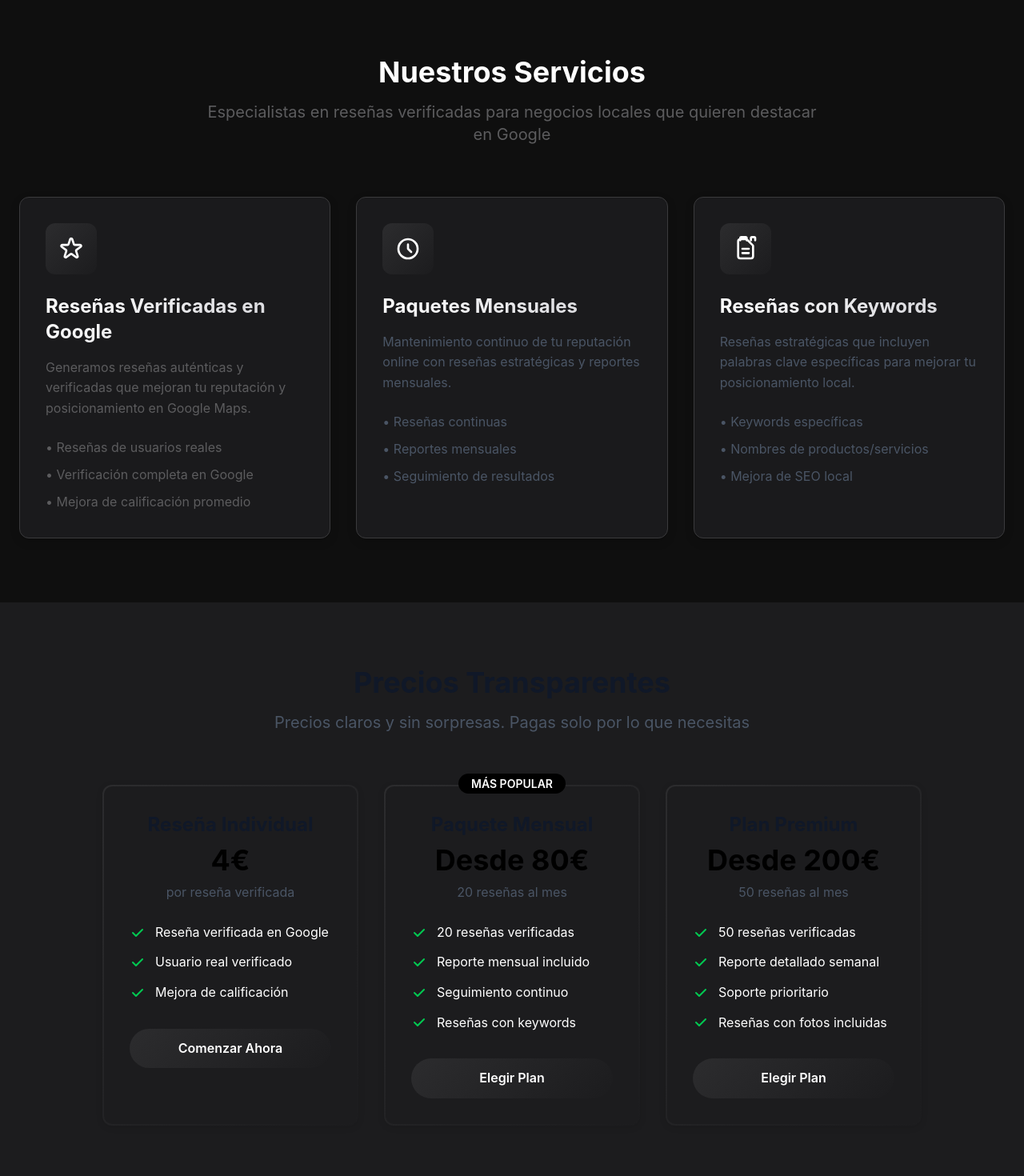
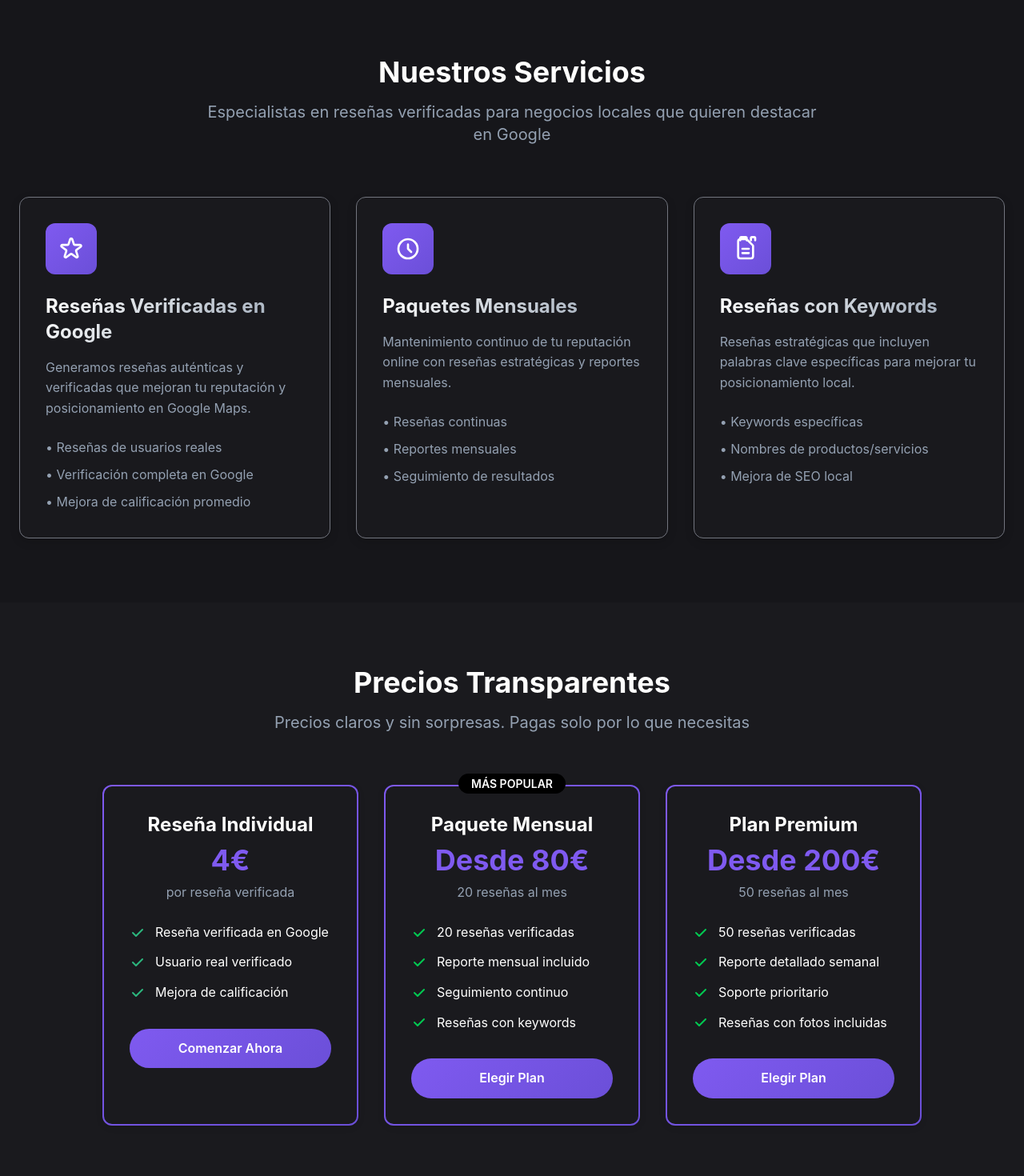
Before and after one commit to AXELRAYO990/ElRESENADOR, a React (Vite) app: page / in a window 1280 px wide. Shown: the part 580-2050 px from the top of the page at 80% size. Built offline with nearby package versions, Linux system fonts and the light colour scheme.

Commit message:
Actualizada paleta de colores con nueva combinación elegante: #16161a, #fffffe, #94a1b2, #7f5af0, etc.

```diff
--- a/src/App.css
+++ b/src/App.css
@@ -1,4 +1,4 @@
-/* Estilos elegantes para EL RESEÑADOR - Paleta de Colores Específica */
+/* Estilos elegantes para EL RESEÑADOR - Nueva Paleta de Colores */
 
 /* Smooth scrolling para navegación */
 html {
@@ -9,32 +9,32 @@
 body {
   font-family: 'Inter', -apple-system, BlinkMacSystemFont, 'Segoe UI', Roboto, sans-serif;
   line-height: 1.6;
-  background-color: #0F0F0F;
-  color: #FFFFFF;
+  background-color: #16161a;
+  color: #fffffe;
 }
 
-/* Gradientes elegantes con la paleta específica */
+/* Gradientes elegantes con la nueva paleta */
 .gradient-elegant {
-  background: linear-gradient(135deg, #0F0F0F 0%, #1C1C1E 25%, #2C2C2E 50%, #1C1C1E 75%, #0F0F0F 100%);
+  background: linear-gradient(135deg, #16161a 0%, #1a1a1e 25%, #2a2a2e 50%, #1a1a1e 75%, #16161a 100%);
 }
 
 .gradient-hero {
-  background: linear-gradient(135deg, #0F0F0F 0%, #1C1C1E 25%, #2C2C2E 50%, #1C1C1E 75%, #0F0F0F 100%);
+  background: linear-gradient(135deg, #16161a 0%, #1a1a1e 25%, #2a2a2e 50%, #1a1a1e 75%, #16161a 100%);
 }
 
 .gradient-card {
-  background: linear-gradient(135deg, #1C1C1E 0%, #2C2C2E 50%, #1C1C1E 100%);
+  background: linear-gradient(135deg, #1a1a1e 0%, #2a2a2e 50%, #1a1a1e 100%);
 }
 
 .gradient-button {
-  background: linear-gradient(135deg, #2C2C2E 0%, #1C1C1E 100%);
+  background: linear-gradient(135deg, #7f5af0 0%, #6b4fd8 100%);
   transition: all 0.3s ease;
 }
 
 .gradient-button:hover {
-  background: linear-gradient(135deg, #4A4A4D 0%, #2C2C2E 100%);
+  background: linear-gradient(135deg, #6b4fd8 0%, #7f5af0 100%);
   transform: translateY(-2px);
-  box-shadow: 0 4px 12px rgba(0, 0, 0, 0.25);
+  box-shadow: 0 4px 12px rgba(127, 90, 240, 0.3);
 }
 
 /* Efectos hover elegantes */
@@ -47,26 +47,26 @@
   box-shadow: 0 6px 16px rgba(0, 0, 0, 0.25);
 }
 
-/* Cards con efectos glassmorphism usando la paleta específica */
+/* Cards con efectos glassmorphism usando la nueva paleta */
 .glass-card {
-  background: rgba(28, 28, 30, 0.95);
+  background: rgba(26, 26, 30, 0.95);
   backdrop-filter: blur(10px);
-  border: 1px solid #3A3A3C;
+  border: 1px solid #72757e;
   box-shadow: 0 4px 12px rgba(0, 0, 0, 0.15);
 }
 
 .glass-card:hover {
-  background: rgba(44, 44, 46, 0.98);
+  background: rgba(42, 42, 46, 0.98);
   box-shadow: 0 6px 16px rgba(0, 0, 0, 0.25);
   transform: translateY(-4px);
-  border-color: #4A4A4D;
+  border-color: #7f5af0;
 }
 
-/* Botones elegantes con la paleta específica */
+/* Botones elegantes con la nueva paleta */
 .btn-elegant {
-  background: linear-gradient(135deg, #2C2C2E 0%, #1C1C1E 100%);
+  background: linear-gradient(135deg, #7f5af0 0%, #6b4fd8 100%);
   border: none;
-  color: #FFFFFF;
+  color: #fffffe;
   padding: 12px 32px;
   border-radius: 50px;
   font-weight: 600;
@@ -82,7 +82,7 @@
   left: -100%;
   width: 100%;
   height: 100%;
-  background: linear-gradient(90deg, transparent, rgba(255, 255, 255, 0.1), transparent);
+  background: linear-gradient(90deg, transparent, rgba(255, 255, 254, 0.2), transparent);
   transition: left 0.5s;
 }
 
@@ -92,20 +92,20 @@
 
 .btn-elegant:hover {
   transform: translateY(-2px);
-  box-shadow: 0 4px 12px rgba(0, 0, 0, 0.25);
-  background: linear-gradient(135deg, #4A4A4D 0%, #2C2C2E 100%);
+  box-shadow: 0 4px 12px rgba(127, 90, 240, 0.4);
+  background: linear-gradient(135deg, #6b4fd8 0%, #7f5af0 100%);
 }
 
-/* Efectos de texto con la paleta específica */
+/* Efectos de texto con la nueva paleta */
 .text-gradient {
-  background: linear-gradient(135deg, #FFFFFF 0%, #D1D1D6 100%);
+  background: linear-gradient(135deg, #fffffe 0%, #94a1b2 100%);
   -webkit-background-clip: text;
   -webkit-text-fill-color: transparent;
   background-clip: text;
 }
 
 .text-glow {
-  text-shadow: 0 0 20px rgba(255, 255, 255, 0.3);
+  text-shadow: 0 0 20px rgba(127, 90, 240, 0.5);
 }
 
 /* Animaciones sutiles */
@@ -137,7 +137,7 @@
   animation: float 3s ease-in-out infinite;
 }
 
-/* Efectos de sombra elegantes con la paleta específica */
+/* Efectos de sombra elegantes con la nueva paleta */
 .shadow-elegant {
   box-shadow: 0 2px 8px rgba(0, 0, 0, 0.1);
 }
@@ -146,10 +146,10 @@
   box-shadow: 0 4px 12px rgba(0, 0, 0, 0.15);
 }
 
-/* Efectos de borde con la paleta específica */
+/* Efectos de borde con la nueva paleta */
 .border-gradient {
   border: 2px solid;
-  border-image: linear-gradient(135deg, #2C2C2E, #1C1C1E) 1;
+  border-image: linear-gradient(135deg, #7f5af0, #6b4fd8) 1;
 }
 
 /* Efectos de hover para navegación */
@@ -165,7 +165,7 @@
   height: 2px;
   bottom: -4px;
   left: 0;
-  background: linear-gradient(135deg, #FFFFFF, #D1D1D6);
+  background: linear-gradient(135deg, #7f5af0, #6b4fd8);
   transition: width 0.3s ease;
 }
 
@@ -173,26 +173,26 @@
   width: 100%;
 }
 
-/* Efectos para estadísticas con la paleta específica */
+/* Efectos para estadísticas con la nueva paleta */
 .stats-elegant {
-  background: linear-gradient(135deg, #FFFFFF 0%, #D1D1D6 100%);
+  background: linear-gradient(135deg, #fffffe 0%, #94a1b2 100%);
   -webkit-background-clip: text;
   -webkit-text-fill-color: transparent;
   background-clip: text;
   font-weight: 700;
 }
 
-/* Efectos para iconos con la paleta específica */
+/* Efectos para iconos con la nueva paleta */
 .icon-elegant {
-  background: linear-gradient(135deg, #2C2C2E 0%, #1C1C1E 100%);
+  background: linear-gradient(135deg, #7f5af0 0%, #6b4fd8 100%);
   border-radius: 12px;
   transition: all 0.3s ease;
 }
 
 .icon-elegant:hover {
   transform: scale(1.1) rotate(5deg);
-  box-shadow: 0 4px 12px rgba(0, 0, 0, 0.25);
-  background: linear-gradient(135deg, #4A4A4D 0%, #2C2C2E 100%);
+  box-shadow: 0 4px 12px rgba(127, 90, 240, 0.3);
+  background: linear-gradient(135deg, #6b4fd8 0%, #7f5af0 100%);
 }
 
 /* Responsive improvements */
@@ -208,19 +208,19 @@
   scroll-behavior: smooth;
 }
 
-/* Efectos de hover para precios con la paleta específica */
+/* Efectos de hover para precios con la nueva paleta */
 .price-card-elegant {
   transition: all 0.4s cubic-bezier(0.4, 0, 0.2, 1);
   border: 2px solid transparent;
-  background: linear-gradient(#1C1C1E, #1C1C1E) padding-box,
-              linear-gradient(135deg, #2C2C2E, #1C1C1E) border-box;
+  background: linear-gradient(#1a1a1e, #1a1a1e) padding-box,
+              linear-gradient(135deg, #7f5af0, #6b4fd8) border-box;
 }
 
 .price-card-elegant:hover {
   transform: translateY(-8px);
-  box-shadow: 0 6px 16px rgba(0, 0, 0, 0.25);
-  background: linear-gradient(#2C2C2E, #2C2C2E) padding-box,
-              linear-gradient(135deg, #4A4A4D, #2C2C2E) border-box;
+  box-shadow: 0 6px 16px rgba(127, 90, 240, 0.2);
+  background: linear-gradient(#2a2a2e, #2a2a2e) padding-box,
+              linear-gradient(135deg, #6b4fd8, #7f5af0) border-box;
 }
 
 /* Efectos de texto con sombra */
@@ -231,53 +231,76 @@
 /* Efectos de fondo con patrón sutil */
 .pattern-bg {
   background-image:
-    radial-gradient(circle at 25% 25%, rgba(255, 255, 255, 0.05) 0%, transparent 50%),
-    radial-gradient(circle at 75% 75%, rgba(255, 255, 255, 0.03) 0%, transparent 50%);
+    radial-gradient(circle at 25% 25%, rgba(127, 90, 240, 0.1) 0%, transparent 50%),
+    radial-gradient(circle at 75% 75%, rgba(44, 182, 125, 0.05) 0%, transparent 50%);
 }
 
-/* Clases adicionales para la paleta específica */
+/* Clases adicionales para la nueva paleta específica */
 .bg-primary-dark {
-  background-color: #0F0F0F;
+  background-color: #16161a;
 }
 
 .bg-card-dark {
-  background-color: #1C1C1E;
+  background-color: #1a1a1e;
 }
 
 .bg-nav-dark {
-  background-color: #2C2C2E;
+  background-color: #2a2a2e;
 }
 
 .border-subtle {
-  border-color: #3A3A3C;
+  border-color: #72757e;
 }
 
-.hover-dark {
-  background-color: #4A4A4D;
+.hover-highlight {
+  background-color: #7f5af0;
 }
 
 .text-secondary {
-  color: #5C5C5E;
+  color: #94a1b2;
 }
 
-.text-placeholder {
-  color: #8E8E93;
+.text-tertiary {
+  color: #72757e;
+}
+
+.text-success {
+  color: #2cb67d;
 }
 
 .border-soft {
-  border-color: #D1D1D6;
+  border-color: #010101;
 }
 
 .bg-light {
-  background-color: #E5E5EA;
-}
-
-.bg-card-light {
-  background-color: #F2F2F7;
+  background-color: #fffffe;
 }
 
 .text-dark {
-  color: #000000;
+  color: #16161a;
+}
+
+.text-headline {
+  color: #fffffe;
+}
+
+.text-paragraph {
+  color: #94a1b2;
+}
+
+.btn-primary {
+  background-color: #7f5af0;
+  color: #fffffe;
+}
+
+.btn-secondary {
+  background-color: #72757e;
+  color: #fffffe;
+}
+
+.btn-success {
+  background-color: #2cb67d;
+  color: #fffffe;
 }
 
 /* Sombras específicas */
@@ -294,5 +317,23 @@
 }
 
 .shadow-glow {
-  box-shadow: 0 0 10px rgba(255, 255, 255, 0.05);
+  box-shadow: 0 0 10px rgba(127, 90, 240, 0.3);
 }
+
+/* Efectos de highlight */
+.highlight {
+  color: #7f5af0;
+}
+
+.highlight-bg {
+  background-color: #7f5af0;
+}
+
+/* Efectos de stroke */
+.stroke {
+  border-color: #010101;
+}
+
+.stroke-text {
+  color: #010101;
+}
--- a/src/App.tsx
+++ b/src/App.tsx
@@ -28,11 +28,11 @@
       <section className="gradient-hero text-white py-20 pattern-bg">
         <div className="container mx-auto px-6 text-center">
           <div className="max-w-4xl mx-auto">
-            <h1 className="text-5xl md:text-7xl font-bold mb-6">
+            <h1 className="text-5xl md:text-7xl font-bold mb-6 text-headline">
               Reseñas Verificadas
-              <span className="block text-secondary">que Transforman</span>
+              <span className="block highlight">que Transforman</span>
             </h1>
-            <p className="text-xl md:text-2xl text-secondary mb-8 max-w-3xl mx-auto">
+            <p className="text-xl md:text-2xl text-paragraph mb-8 max-w-3xl mx-auto">
               Mejoramos la reputación y posicionamiento de tu negocio local con reseñas auténticas en Google
             </p>
             <div className="flex flex-col sm:flex-row gap-4 justify-center">
@@ -51,8 +51,8 @@
       <section id="servicios" className="py-20 bg-primary-dark">
         <div className="container mx-auto px-6">
           <div className="text-center mb-16">
-            <h2 className="text-4xl font-bold text-white mb-4">Nuestros Servicios</h2>
-            <p className="text-xl text-secondary max-w-3xl mx-auto">
+            <h2 className="text-4xl font-bold text-headline mb-4">Nuestros Servicios</h2>
+            <p className="text-xl text-paragraph max-w-3xl mx-auto">
               Especialistas en reseñas verificadas para negocios locales que quieren destacar en Google
             </p>
           </div>
@@ -65,10 +65,10 @@
                 </svg>
               </div>
               <h3 className="text-2xl font-bold text-gradient mb-4">Reseñas Verificadas en Google</h3>
-              <p className="text-secondary mb-6">
+              <p className="text-paragraph mb-6">
                 Generamos reseñas auténticas y verificadas que mejoran tu reputación y posicionamiento en Google Maps.
               </p>
-              <ul className="text-secondary space-y-2">
+              <ul className="text-paragraph space-y-2">
                 <li>• Reseñas de usuarios reales</li>
                 <li>• Verificación completa en Google</li>
                 <li>• Mejora de calificación promedio</li>
@@ -82,10 +82,10 @@
                 </svg>
               </div>
               <h3 className="text-2xl font-bold text-gradient mb-4">Paquetes Mensuales</h3>
-              <p className="text-gray-600 mb-6">
+              <p className="text-paragraph mb-6">
                 Mantenimiento continuo de tu reputación online con reseñas estratégicas y reportes mensuales.
               </p>
-              <ul className="text-gray-600 space-y-2">
+              <ul className="text-paragraph space-y-2">
                 <li>• Reseñas continuas</li>
                 <li>• Reportes mensuales</li>
                 <li>• Seguimiento de resultados</li>
@@ -99,10 +99,10 @@
                 </svg>
               </div>
               <h3 className="text-2xl font-bold text-gradient mb-4">Reseñas con Keywords</h3>
-              <p className="text-gray-600 mb-6">
+              <p className="text-paragraph mb-6">
                 Reseñas estratégicas que incluyen palabras clave específicas para mejorar tu posicionamiento local.
               </p>
-              <ul className="text-gray-600 space-y-2">
+              <ul className="text-paragraph space-y-2">
                 <li>• Keywords específicas</li>
                 <li>• Nombres de productos/servicios</li>
                 <li>• Mejora de SEO local</li>
@@ -116,8 +116,8 @@
       <section className="py-20 bg-card-dark">
         <div className="container mx-auto px-6">
           <div className="text-center mb-16">
-            <h2 className="text-4xl font-bold text-gray-900 mb-4">Precios Transparentes</h2>
-            <p className="text-xl text-gray-600 max-w-3xl mx-auto">
+            <h2 className="text-4xl font-bold text-headline mb-4">Precios Transparentes</h2>
+            <p className="text-xl text-paragraph max-w-3xl mx-auto">
               Precios claros y sin sorpresas. Pagas solo por lo que necesitas
             </p>
           </div>
@@ -125,25 +125,25 @@
           <div className="grid md:grid-cols-3 gap-8 max-w-5xl mx-auto">
             <div className="price-card-elegant p-8 rounded-xl shadow-elegant">
               <div className="text-center mb-6">
-                <h3 className="text-2xl font-bold text-gray-900 mb-2">Reseña Individual</h3>
-                <div className="text-4xl font-bold text-black mb-2">4€</div>
-                <p className="text-gray-600">por reseña verificada</p>
+                <h3 className="text-2xl font-bold text-headline mb-2">Reseña Individual</h3>
+                <div className="text-4xl font-bold highlight mb-2">4€</div>
+                <p className="text-paragraph">por reseña verificada</p>
               </div>
               <ul className="space-y-3 mb-8">
                 <li className="flex items-center">
-                  <svg className="w-5 h-5 text-green-500 mr-3" fill="currentColor" viewBox="0 0 20 20">
+                  <svg className="w-5 h-5 text-success mr-3" fill="currentColor" viewBox="0 0 20 20">
                     <path fillRule="evenodd" d="M16.707 5.293a1 1 0 010 1.414l-8 8a1 1 0 01-1.414 0l-4-4a1 1 0 011.414-1.414L8 12.586l7.293-7.293a1 1 0 011.414 0z" clipRule="evenodd" />
                   </svg>
                   Reseña verificada en Google
                 </li>
                 <li className="flex items-center">
-                  <svg className="w-5 h-5 text-green-500 mr-3" fill="currentColor" viewBox="0 0 20 20">
+                  <svg className="w-5 h-5 text-success mr-3" fill="currentColor" viewBox="0 0 20 20">
                     <path fillRule="evenodd" d="M16.707 5.293a1 1 0 010 1.414l-8 8a1 1 0 01-1.414 0l-4-4a1 1 0 011.414-1.414L8 12.586l7.293-7.293a1 1 0 011.414 0z" clipRule="evenodd" />
                   </svg>
                   Usuario real verificado
                 </li>
                 <li className="flex items-center">
-                  <svg className="w-5 h-5 text-green-500 mr-3" fill="currentColor" viewBox="0 0 20 20">
+                  <svg className="w-5 h-5 text-success mr-3" fill="currentColor" viewBox="0 0 20 20">
                     <path fillRule="evenodd" d="M16.707 5.293a1 1 0 010 1.414l-8 8a1 1 0 01-1.414 0l-4-4a1 1 0 011.414-1.414L8 12.586l7.293-7.293a1 1 0 011.414 0z" clipRule="evenodd" />
                   </svg>
                   Mejora de calificación
@@ -159,9 +159,9 @@
                 <span className="bg-black text-white px-4 py-1 rounded-full text-sm font-semibold">MÁS POPULAR</span>
               </div>
               <div className="text-center mb-6">
-                <h3 className="text-2xl font-bold text-gray-900 mb-2">Paquete Mensual</h3>
-                <div className="text-4xl font-bold text-black mb-2">Desde 80€</div>
-                <p className="text-gray-600">20 reseñas al mes</p>
+                <h3 className="text-2xl font-bold text-headline mb-2">Paquete Mensual</h3>
+                <div className="text-4xl font-bold highlight mb-2">Desde 80€</div>
+                <p className="text-paragraph">20 reseñas al mes</p>
               </div>
               <ul className="space-y-3 mb-8">
                 <li className="flex items-center">
@@ -196,9 +196,9 @@
 
             <div className="price-card-elegant p-8 rounded-xl shadow-elegant">
               <div className="text-center mb-6">
-                <h3 className="text-2xl font-bold text-gray-900 mb-2">Plan Premium</h3>
-                <div className="text-4xl font-bold text-black mb-2">Desde 200€</div>
-                <p className="text-gray-600">50 reseñas al mes</p>
+                <h3 className="text-2xl font-bold text-headline mb-2">Plan Premium</h3>
+                <div className="text-4xl font-bold highlight mb-2">Desde 200€</div>
+                <p className="text-paragraph">50 reseñas al mes</p>
               </div>
               <ul className="space-y-3 mb-8">
                 <li className="flex items-center">
```
